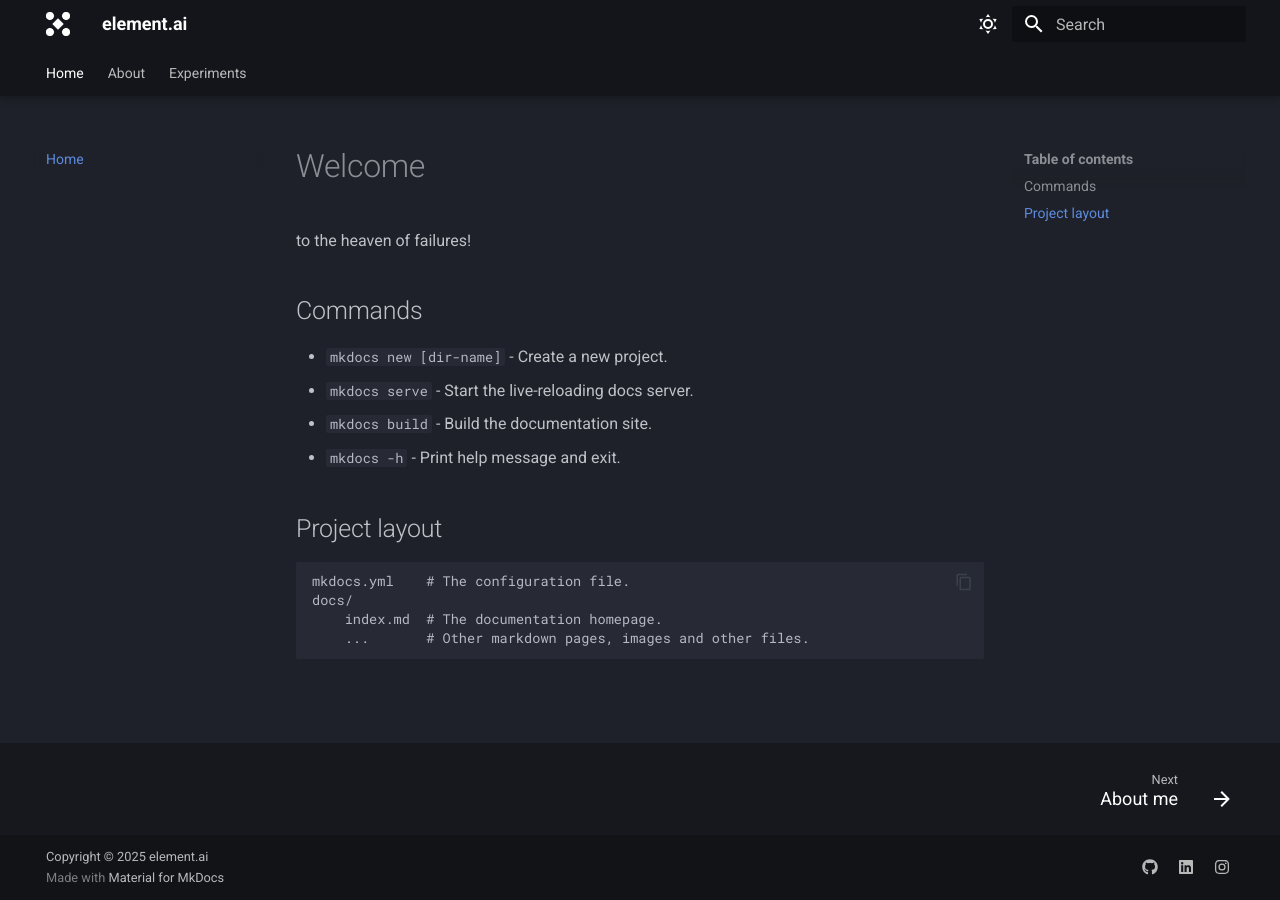
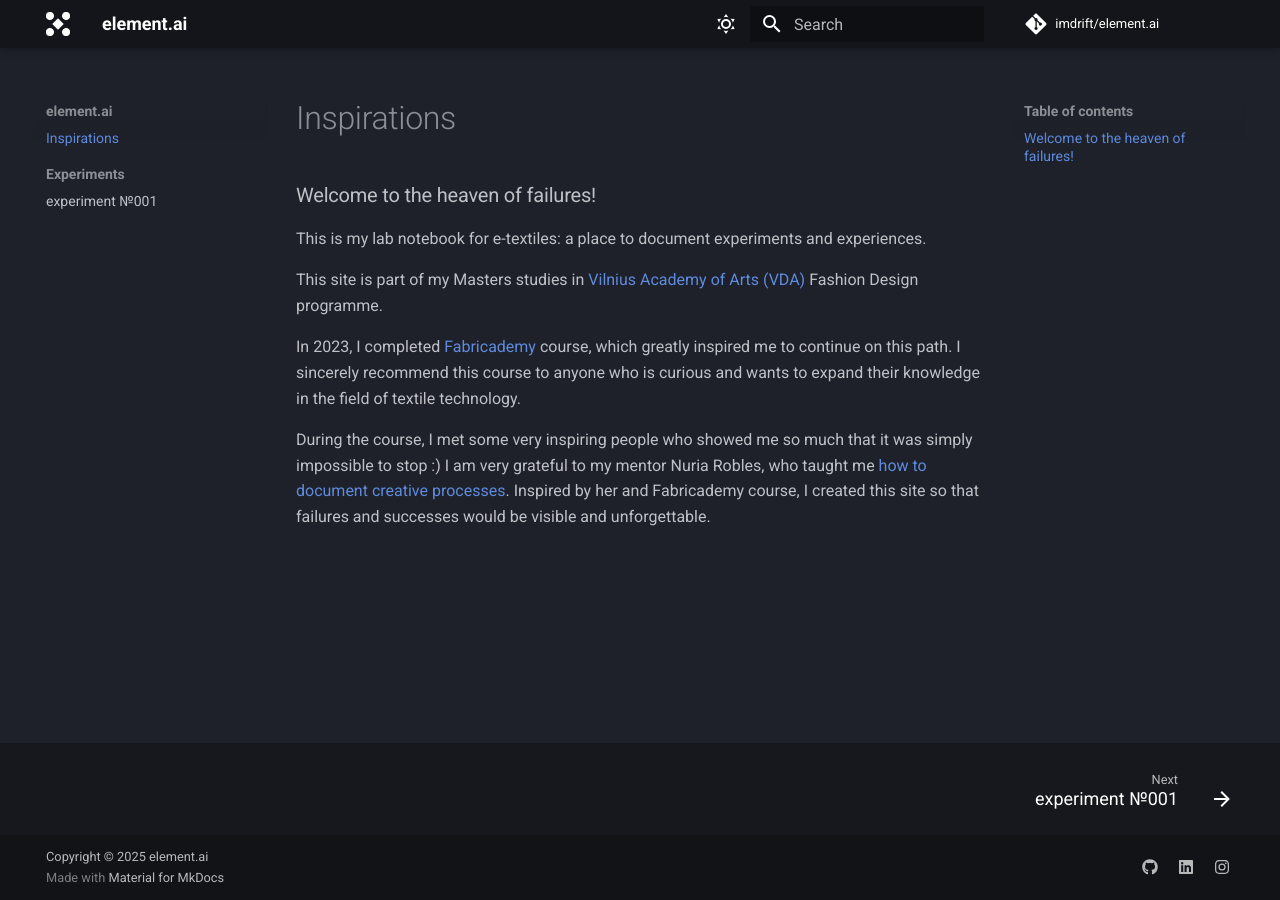
Before and after one commit to imdrift/element.ai, an MkDocs documentation site: the page built from docs/index.md, in a window 1280 px wide. Built offline with MkDocs 1.6.1 and Material for MkDocs 9.7.7, drawn with Linux system fonts in a browser that asks for light colours; comment, search, counter and statistics services are not loaded.

Commit message:
updated index

```diff
--- a/docs/index.md
+++ b/docs/index.md
@@ -1,17 +1,11 @@
-# Welcome
-to the heaven of failures!
+# Inspirations
 
+### Welcome to the heaven of failures!
 
-## Commands
+This is my lab notebook for e-textiles: a place to document experiments and experiences.
 
-* `mkdocs new [dir-name]` - Create a new project.
-* `mkdocs serve` - Start the live-reloading docs server.
-* `mkdocs build` - Build the documentation site.
-* `mkdocs -h` - Print help message and exit.
+This site is part of my Masters studies in [Vilnius Academy of Arts (VDA)](https://www.vda.lt/en/) Fashion Design programme.
 
-## Project layout
+In 2023, I completed [Fabricademy](https://textile-academy.org/) course, which greatly inspired me to continue on this path. I sincerely recommend this course to anyone who is curious and wants to expand their knowledge in the field of textile technology.
 
-    mkdocs.yml    # The configuration file.
-    docs/
-        index.md  # The documentation homepage.
-        ...       # Other markdown pages, images and other files.
+During the course, I met some very inspiring people who showed me so much that it was simply impossible to stop :) I am very grateful to my mentor Nuria Robles, who taught me [how to document creative processes](https://class.textile-academy.org/2023/ieva-dautartaite/). Inspired by her and Fabricademy course, I created this site so that failures and successes would be visible and unforgettable.
--- a/mkdocs.yml
+++ b/mkdocs.yml
@@ -1,7 +1,16 @@
+# Project information
 site_name: element.ai
 site_description: e-textiles experiments documentation
 site_author: Ieva Marija Dautartaitė
 site_url: https://imdrift.github.io/element.ai/
+# Copyright
+copyright: Copyright &copy; 2025 element.ai
+
+# Repository
+repo_name: imdrift/element.ai
+repo_url: https://github.com/imdrift/element.ai
+
+# Configuration
 theme:
   name: material
   logo: assets/5logo.png
@@ -27,8 +36,6 @@ theme:
       accent: deep orange
 
   features:
-  - navigation.tabs
-  - navigation.tabs.sticky
   - navigation.sections
   - navigation.indexes
   - navigation.top
@@ -37,6 +44,7 @@ theme:
   - content.code.select
   - content.code.annotate
 
+# Extensions
 extra:
   homepage: https://imdrift.github.io/element.ai/
   social:
@@ -46,7 +54,6 @@ extra:
       link: https://www.linkedin.com/in/ieva-marija-dautartaite/
     - icon: fontawesome/brands/instagram
       link: https://www.instagram.com/aelementai/
-
 markdown_extensions:
 # Code blocks
   - pymdownx.highlight:
@@ -61,14 +68,8 @@ plugins:
   - search
   - tags
 
-
+# Page tree
 nav:
-  - Home: index.md
-  - About:
-      - About me: about/about.md
-      - Project: about/why.md
+  - Inspirations: index.md
   - Experiments:
       - experiment №001: experiments/ex001.md
-
-
-copyright: Copyright &copy; 2025 element.ai
```
Also changed, not shown: docs/about/about.md (deleted, +0 -3 lines), docs/about/why.md (deleted, +0 -42 lines).
